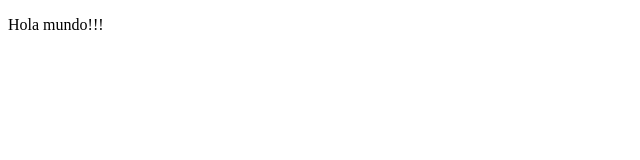
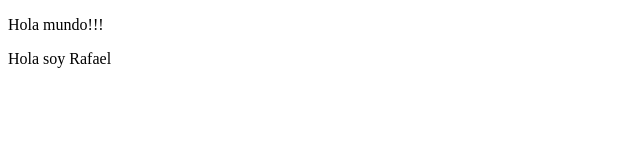
Before and after one commit to PilarAlvarado/Electronica, a plain HTML site: page index.html in a window 1280 px wide. Shown: the full height of the page, 0-640 px from the left. Drawn offline with Linux system fonts and the light colour scheme.

Commit message:
Parrafo agregado

```diff
--- a/index.html
+++ b/index.html
@@ -1,4 +1,3 @@
-
 <!DOCTYPE html>
 <html lang="es">
 
@@ -11,6 +10,7 @@
 
 <body>
     <p> Hola mundo!!! </p>
+    <p>Hola soy Rafael</p>
 
 </body>
 
```
